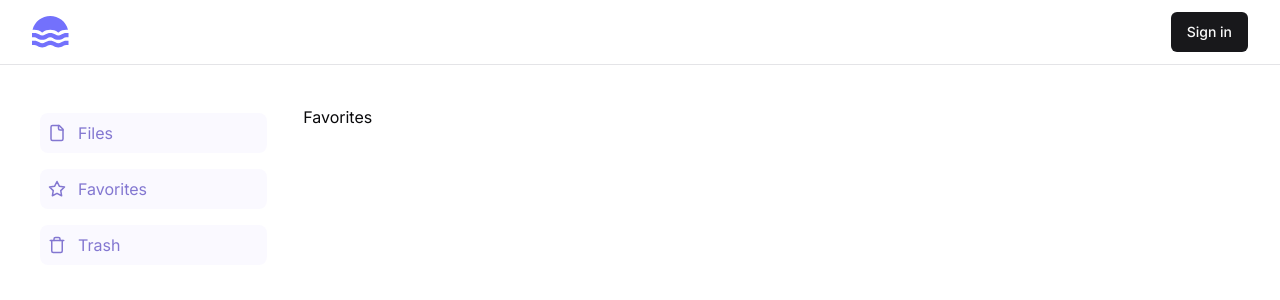
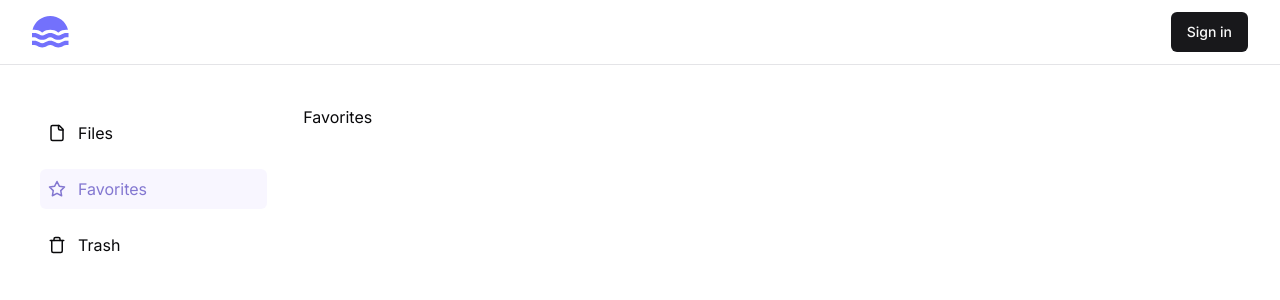
Before and after one commit to Allan2000-Git/DataHive, a Next.js app: page /dashboard/favorites in a window 1280 px wide. Shown: the top 300 px of the page. Built offline with nearby package versions, Linux system fonts and the light colour scheme; no server answers.

Commit message:
create toggleFavorite convex api

```diff
--- a/app/_components/FileCard.tsx
+++ b/app/_components/FileCard.tsx
@@ -25,7 +25,7 @@ import {
     AlertDialogTrigger,
 } from "@/components/ui/alert-dialog"
 import { Doc } from "@/convex/_generated/dataModel"
-import { EllipsisVertical, FileTextIcon, ImageIcon,SheetIcon, TrashIcon } from "lucide-react"
+import { EllipsisVertical, FileTextIcon, ImageIcon,SheetIcon, StarIcon, TrashIcon } from "lucide-react"
 import { ReactNode, useState } from "react"
 import { useMutation } from "convex/react"
 import { api } from "@/convex/_generated/api"
@@ -65,6 +65,12 @@ function FileCard({file} : {file: Doc<"files">}) {
                                 <EllipsisVertical size={20} />
                             </DropdownMenuTrigger>
                             <DropdownMenuContent>
+                                <DropdownMenuItem
+                                className="flex items-center gap-3 text-yellow-600 cursor-pointer"
+                                >
+                                    <StarIcon size={16} />
+                                    Favorite
+                                </DropdownMenuItem>
                                 <DropdownMenuItem
                                 onClick={() => setIsAlertOpen(true)}
                                 className="flex items-center gap-3 text-red-600 cursor-pointer"
--- /dev/null
+++ b/app/_components/SideNav.tsx
@@ -0,0 +1,53 @@
+"use client"
+
+import React from 'react'
+import { FileIcon, StarIcon, TrashIcon } from "lucide-react";
+import Link from "next/link";
+import { usePathname } from 'next/navigation';
+import clsx from 'clsx';
+
+const links = [
+    {
+        id: 1,
+        name:"Files",
+        url: "/dashboard/files",
+        icon: <FileIcon size={18} />
+    },
+    {
+        id: 2,
+        name:"Favorites",
+        url: "/dashboard/favorites",
+        icon: <StarIcon size={18} />
+    },
+    {
+        id: 3,
+        name:"Trash",
+        url: "/dashboard/trash",
+        icon: <TrashIcon size={18} />
+    }
+]
+
+function SideNav() {
+    const pathname = usePathname();
+
+    return (
+        <div className="w-1/5 flex flex-col gap-4 p-2">
+            {
+                links.map(link => (
+                    <Link
+                    href={link.url}
+                    key={link.id}
+                    className={clsx("flex items-center gap-3 p-2", {
+                        "text-primary_main bg-tertiary_main/15 rounded-md": pathname === link.url
+                    })}
+                    >
+                        {link.icon}
+                        {link.name}
+                    </Link>
+                ))
+            }
+        </div>
+    )
+}
+
+export default SideNav
--- a/app/dashboard/layout.tsx
+++ b/app/dashboard/layout.tsx
@@ -1,9 +1,5 @@
-import { FileIcon, StarIcon, TrashIcon } from "lucide-react";
 import type { Metadata } from "next";
-import { Inter } from "next/font/google";
-import Link from "next/link";
-
-const inter = Inter({ subsets: ["latin"] });
+import SideNav from "../_components/SideNav";
 
 export const metadata: Metadata = {
     title: "DataHive Dashboard | Centralized File Storage Management",
@@ -18,39 +14,9 @@ export default function RootLayout({
     return (
         <div className="mx-auto max-w-screen-xl px-4 sm:px-6 lg:px-8 py-10">
             <div className="flex gap-7">
-                <div className="w-1/5 flex flex-col gap-4 p-2">
-                    {
-                        links.map(link => (
-                            <Link href={link.url} key={link.id} className="flex items-center gap-3 p-2 rounded-lg text-primary_main bg-tertiary_main/10">
-                                {link.icon}
-                                {link.name}
-                            </Link>
-                        ))
-                    }
-                </div>
+                <SideNav />
                 {children}
             </div>
         </div>
     );
 }
-
-const links = [
-    {
-        id: 1,
-        name:"Files",
-        url: "/dashboard/files",
-        icon: <FileIcon size={18} />
-    },
-    {
-        id: 2,
-        name:"Favorites",
-        url: "/dashboard/favorites",
-        icon: <StarIcon size={18} />
-    },
-    {
-        id: 3,
-        name:"Trash",
-        url: "/dashboard/trash",
-        icon: <TrashIcon size={18} />
-    }
-]
--- a/app/page.tsx
+++ b/app/page.tsx
@@ -26,7 +26,7 @@ export default function Home() {
                   <Link
                     className="block w-full rounded bg-secondary_main px-16 py-3 text-lg font-medium text-white shadow
                     focus:outline-none focus:ring sm:w-auto hover:bg-primary_main transition"
-                    href="/dashboard"
+                    href="/dashboard/files"
                   >
                     Visit Dashboard
                   </Link>
```
Also changed, not shown: convex/files.ts (+46 -0 lines), convex/schema.ts (+7 -1 lines).
